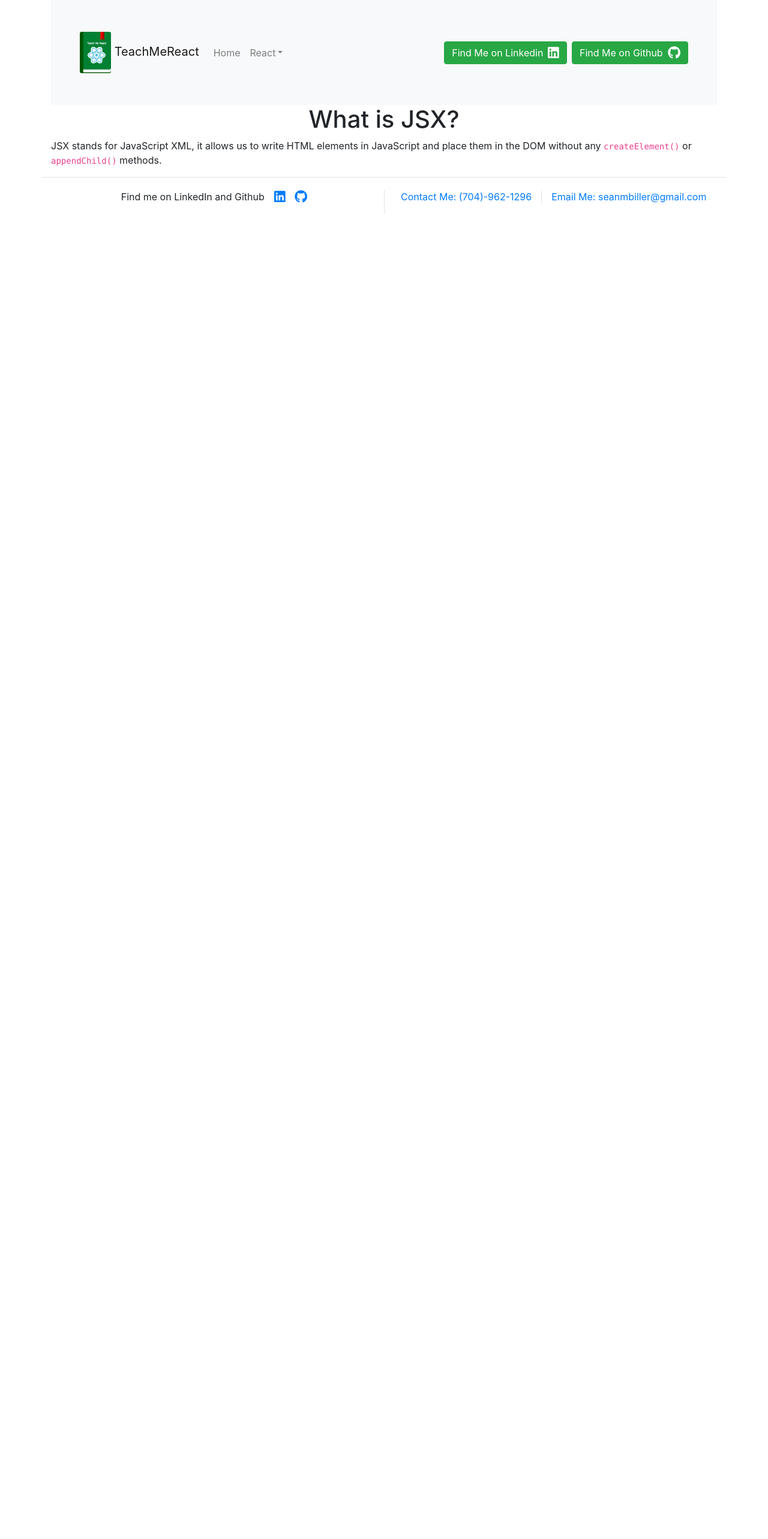
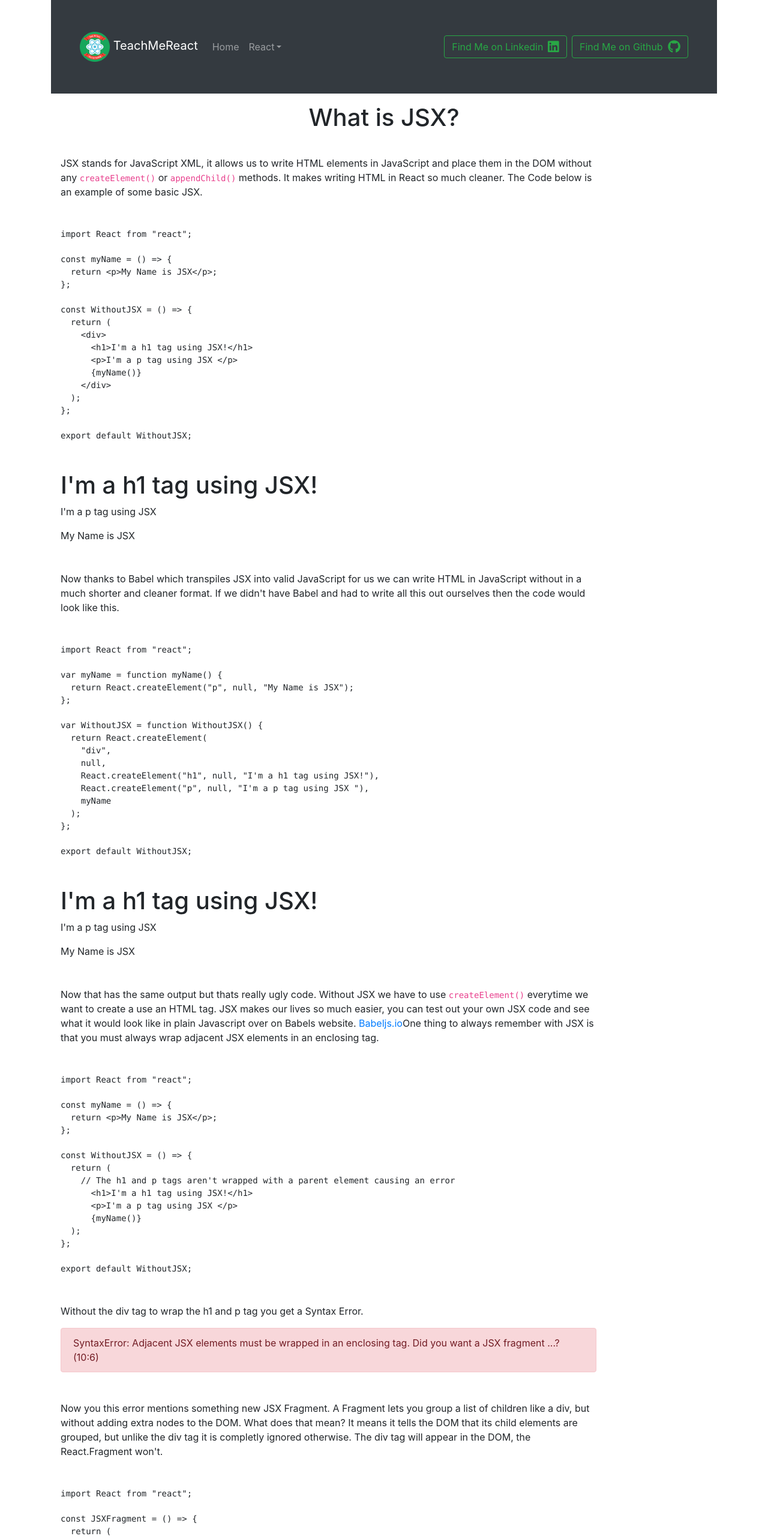
Before and after one commit to seanbiller/teachMeReact, a React (Create React App) app in the folder client/: page /what-is-jsx in a window 1280 px wide. Shown: the top 2566 px of the page at 60% size. Before the commit the page ends 800 px from the top, so only its background shows below. Built offline with nearby package versions, Linux system fonts and the light colour scheme.

Commit message:
JSX Page Rough Draft Finished

```diff
--- a/client/src/components/LandingPage.js
+++ b/client/src/components/LandingPage.js
@@ -6,6 +6,7 @@ import ReactLogo from "../images/react.png";
 import ReduxLogo from "../images/redux.png";
 import JavaScriptLogo from "../images/javascript.png";
 import Headshot from "../images/headshot.png";
+import Logo from "../images/logo2.png";
 
 const LandingPage = () => {
   return (
@@ -19,26 +20,27 @@ const LandingPage = () => {
               visual way possible. We cover Redux and JavaScript as they pertain
               to React.
             </p>
-            <p>
-              <Button variant="success">Learn more</Button>
-            </p>
+            <img
+              alt=""
+              src={Logo}
+              width="250"
+              height="250"
+              className="d-inline-block align-center"
+            />
           </Jumbotron>
         </Col>
       </Row>
       <Row>
-        <Col>
+        <Col lg={7}>
           <Jumbotron id="about-me">
             <h1>About Me,</h1>
             <p>
               My name is Sean Biller and I'm a React Developer based in the
               Boston MA area.
             </p>
-            <p>
-              <Button variant="success">Learn more</Button>
-            </p>
           </Jumbotron>
         </Col>
-        <Col>
+        <Col lg={5}>
           <Card id="contact-card">
             <Card.Img variant="top" src={Headshot} />
             <Card.Body>
@@ -70,7 +72,7 @@ const LandingPage = () => {
             <Card.Body>
               <Card.Title>React</Card.Title>
               <Card.Text>Start Here to Learn React</Card.Text>
-              <Button variant="success">Learn React</Button>
+              <Button variant="outline-success">Learn React</Button>
             </Card.Body>
           </Card>
         </Col>
@@ -81,7 +83,7 @@ const LandingPage = () => {
             <Card.Body>
               <Card.Title>JavaScript</Card.Title>
               <Card.Text>Start Here to Learn JavaScript</Card.Text>
-              <Button variant="success">Learn JavaScript</Button>
+              <Button variant="outline-success">Learn JavaScript</Button>
             </Card.Body>
           </Card>
         </Col>
@@ -91,7 +93,7 @@ const LandingPage = () => {
             <Card.Body>
               <Card.Title>Redux</Card.Title>
               <Card.Text>Start Here to Learn Redux</Card.Text>
-              <Button variant="success">Learn Redux</Button>
+              <Button variant="outline-success">Learn Redux</Button>
             </Card.Body>
           </Card>
         </Col>
--- a/client/src/components/NavigationBar.js
+++ b/client/src/components/NavigationBar.js
@@ -2,7 +2,7 @@ import React from "react";
 import { Navbar, Nav, NavDropdown, Button, Container } from "react-bootstrap";
 import { Link } from "react-router-dom";
 import { FontAwesomeIcon } from "@fortawesome/react-fontawesome";
-import Logo from "../images/TeachMeReactLogo.svg.png";
+import Logo from "../images/logo2.png";
 
 const NavigationBar = () => {
   return (
@@ -11,15 +11,15 @@ const NavigationBar = () => {
         className="p-5"
         collapseOnSelect
         expand="lg"
-        bg="light"
-        variant="light"
+        bg="dark"
+        variant="dark"
       >
         <Navbar.Brand as={Link} to="/">
           <img
             alt=""
             src={Logo}
-            width="52"
-            height="69"
+            width="50"
+            height="50"
             className="d-inline-block align-center"
           />{" "}
           TeachMeReact
@@ -31,8 +31,8 @@ const NavigationBar = () => {
               Home
             </Nav.Link>
             <NavDropdown title="React" id="collasible-nav-dropdown">
-              <NavDropdown.Item as={Link} to="/props-vs-state">
-                Props Vs State
+              <NavDropdown.Item as={Link} to="/what-is-jsx">
+                What Is JSX
               </NavDropdown.Item>
               <NavDropdown.Item as={Link} to="/react-components">
                 What are React Components
@@ -40,26 +40,26 @@ const NavigationBar = () => {
               <NavDropdown.Item as={Link} to="/functional-vs-class">
                 Functional vs Class Components
               </NavDropdown.Item>
-              <NavDropdown.Item as={Link} to="/what-is-jsx">
-                What Is JSX
+              <NavDropdown.Item as={Link} to="/props-vs-state">
+                Props Vs State
               </NavDropdown.Item>
-              <NavDropdown.Item as={Link} to="/lifecycle-methods">
+              {/* <NavDropdown.Item as={Link} to="/lifecycle-methods">
                 LifeCycle Methods
-              </NavDropdown.Item>
-              <NavDropdown.Item as={Link} to="/react-events">
-                React Events
-              </NavDropdown.Item>
+              </NavDropdown.Item> */}
               <NavDropdown.Item as={Link} to="/virtual-dom">
                 Virtual Dom
               </NavDropdown.Item>
+              {/* <NavDropdown.Item as={Link} to="/react-events">
+                React Events
+              </NavDropdown.Item>
               <NavDropdown.Item as={Link} to="/react-developer-tools">
                 React Developer Tools
-              </NavDropdown.Item>
+              </NavDropdown.Item> */}
             </NavDropdown>
           </Nav>
           <Nav>
             <Button
-              variant="success"
+              variant="outline-success"
               href="https://www.linkedin.com/in/seanbiller/"
               target="_blank"
             >
@@ -69,7 +69,7 @@ const NavigationBar = () => {
             </Button>
             <span className="ml-2"></span>
             <Button
-              variant="success"
+              variant="outline-success"
               href="https://github.com/seanbiller"
               target="_blank"
             >
--- a/client/src/components/reactFolder/PropsVsState.js
+++ b/client/src/components/reactFolder/PropsVsState.js
@@ -2,7 +2,6 @@ import React from "react";
 import { Col, Container, Row } from "react-bootstrap";
 import Prism from "prismjs";
 import ParentComponent from "./propsVsState/ParentComponent";
-import ChildComponent from "./propsVsState/ChildComponent";
 import StateComponent from "./propsVsState/StateComponent";
 
 const code1 = `
--- a/client/src/components/reactFolder/WhatIsJSX.js
+++ b/client/src/components/reactFolder/WhatIsJSX.js
@@ -1,25 +1,206 @@
 import React from "react";
-import { Col, Container, Row } from "react-bootstrap";
+import { Col, Container, Row, Alert } from "react-bootstrap";
+import Prism from "prismjs";
+import JSX from "./jsxFolder/JSX";
+import WithoutJSX from "./jsxFolder/WithoutJSX";
+import JSXFragment from "./jsxFolder/JSXFragment";
 
-const WhatIsJSX = () => {
+const code1 = `
+import React from "react";
+
+const myName = () => {
+  return <p>My Name is JSX</p>;
+};
+
+const WithoutJSX = () => {
+  return (
+    <div>
+      <h1>I'm a h1 tag using JSX!</h1>
+      <p>I'm a p tag using JSX </p>
+      {myName()}
+    </div>
+  );
+};
+
+export default WithoutJSX;
+`.trim();
+
+const code2 = `
+import React from "react";
+
+var myName = function myName() {
+  return React.createElement("p", null, "My Name is JSX");
+};
+
+var WithoutJSX = function WithoutJSX() {
+  return React.createElement(
+    "div",
+    null,
+    React.createElement("h1", null, "I'm a h1 tag using JSX!"),
+    React.createElement("p", null, "I'm a p tag using JSX "),
+    myName
+  );
+};
+
+export default WithoutJSX;
+`.trim();
+
+const code3 = `
+import React from "react";
+
+const myName = () => {
+  return <p>My Name is JSX</p>;
+};
+
+const WithoutJSX = () => {
+  return (
+    // The h1 and p tags aren't wrapped with a parent element causing an error
+      <h1>I'm a h1 tag using JSX!</h1>
+      <p>I'm a p tag using JSX </p>
+      {myName()}
+  );
+};
+
+export default WithoutJSX;
+`.trim();
+
+const code4 = `
+import React from "react";
+
+const JSXFragment = () => {
+  return (
+    <React.Fragment>
+      <h1>If you inspect me theres no parent element!</h1>
+      <p>React Fragments wrap your JSX without effecting the output</p>
+    </React.Fragment>
+  );
+};
+
+export default JSXFragment;
+`.trim();
+
+class WhatIsJSX extends React.Component {
+  componentDidMount() {
+    Prism.highlightAll();
+  }
+  render() {
     return (
       <Container>
-      <Row>
+        <Row className="p-3">
           <Col>
             <h1 align="center">What is JSX?</h1>
           </Col>
         </Row>
-      <Row>
-        <Col>
+        <Row className="p-3">
+          <Col lg={10}>
             <p>
               JSX stands for JavaScript XML, it allows us to write HTML elements
               in JavaScript and place them in the DOM without any{" "}
-            <code>createElement()</code> or <code>appendChild()</code> methods.
+              <code>createElement()</code> or <code>appendChild()</code>{" "}
+              methods. It makes writing HTML in React so much cleaner. The Code
+              below is an example of some basic JSX.
             </p>
+          </Col>
+        </Row>
+        <Row className="p-3">
+          <Col lg={10}>
+            <pre>
+              <code className="language-jsx line-numbers">{code1}</code>
+            </pre>
+          </Col>
+        </Row>
+        <Row className="p-3">
+          <Col lg={10}>
+            <JSX />
+          </Col>
+        </Row>
+        <Row className="p-3">
+          <Col lg={10}>
+            <p>
+              Now thanks to Babel which transpiles JSX into valid JavaScript for
+              us we can write HTML in JavaScript without in a much shorter and
+              cleaner format. If we didn't have Babel and had to write all this
+              out ourselves then the code would look like this.
+            </p>
+          </Col>
+        </Row>
+        <Row className="p-3">
+          <Col lg={10}>
+            <pre>
+              <code className="language-jsx line-numbers">{code2}</code>
+            </pre>
+          </Col>
+        </Row>
+        <Row className="p-3">
+          <Col lg={10}>
+            <WithoutJSX />
+          </Col>
+        </Row>
+        <Row className="p-3">
+          <Col lg={10}>
+            <p>
+              Now that has the same output but thats really ugly code. Without
+              JSX we have to use <code>createElement()</code> everytime we want
+              to create a use an HTML tag. JSX makes our lives so much easier,
+              you can test out your own JSX code and see what it would look like
+              in plain Javascript over on Babels website.{" "}
+              <a
+                target="_black"
+                href="https://babeljs.io/repl#?browsers=defaults%2C%20not%20ie%2011%2C%20not%20ie_mob%2011&build=&builtIns=false&spec=false&loose=false&code_lz=MYewdgzgLgBAtgTwHIEM4FMYF4YAoCU2AfDAN4BQAkAE7pQCu1YMAPAA5ECyCMqGMASwgwAUgGUAGiwD0HcgF9y5UJFgB1AVAAWIelHETseQlhIVaDJnnIxWAEwEA3IlRZaAjEQCSAcjgwUGA8YKBQAcxh6CAEwCIMAQhkPF1tbdm8_AJg2EPDI6NjRSVZZFNTSRD50AkVKGQdncnwFIA&debug=false&forceAllTransforms=false&shippedProposals=false&circleciRepo=&evaluate=false&fileSize=false&timeTravel=false&sourceType=module&lineWrap=true&presets=env%2Ces2015%2Ces2016%2Ces2017%2Creact%2Cstage-0%2Cstage-1%2Cstage-2%2Cstage-3%2Ces2015-loose%2Ctypescript%2Cflow&prettier=true&targets=&version=7.13.8&externalPlugins="
+              >
+                Babeljs.io
+              </a>
+              One thing to always remember with JSX is that you must always wrap
+              adjacent JSX elements in an enclosing tag.
+            </p>
+          </Col>
+        </Row>
+        <Row className="p-3">
+          <Col lg={10}>
+            <pre>
+              <code className="language-jsx line-numbers">{code3}</code>
+            </pre>
+          </Col>
+        </Row>
+        <Row className="p-3">
+          <Col lg={10}>
+            <p>
+              Without the div tag to wrap the h1 and p tag you get a Syntax
+              Error.
+            </p>
+            <Alert variant="danger">
+              SyntaxError: Adjacent JSX elements must be wrapped in an enclosing
+              tag. Did you want a JSX fragment <>...</>? (10:6)
+            </Alert>
+          </Col>
+        </Row>
+        <Row className="p-3">
+          <Col lg={10}>
+            <p>
+              Now you this error mentions something new JSX Fragment. A Fragment
+              lets you group a list of children like a div, but without adding
+              extra nodes to the DOM. What does that mean? It means it tells the
+              DOM that its child elements are grouped, but unlike the div tag it
+              is completly ignored otherwise. The div tag will appear in the
+              DOM, the React.Fragment won't.
+            </p>
+          </Col>
+        </Row>
+        <Row className="p-3">
+          <Col lg={10}>
+            <pre>
+              <code className="language-jsx line-numbers">{code4}</code>
+            </pre>
+          </Col>
+        </Row>
+        <Row className="p-3">
+          <Col lg={10}>
+            <JSXFragment />
           </Col>
         </Row>
       </Container>
     );
-};
+  }
+}
 
 export default WhatIsJSX;
--- /dev/null
+++ b/client/src/components/reactFolder/jsxFolder/JSX.js
@@ -0,0 +1,17 @@
+import React from "react";
+
+const myName = () => {
+  return <p>My Name is JSX</p>;
+};
+
+const WithoutJSX = () => {
+  return (
+    <div>
+      <h1>I'm a h1 tag using JSX!</h1>
+      <p>I'm a p tag using JSX </p>
+      {myName()}
+    </div>
+  );
+};
+
+export default WithoutJSX;
--- /dev/null
+++ b/client/src/components/reactFolder/jsxFolder/JSXFragment.js
@@ -0,0 +1,12 @@
+import React from "react";
+
+const JSXFragment = () => {
+  return (
+    <React.Fragment>
+      <h1>If you inspect me theres no parent element!</h1>
+      <p>React Fragments wrap your JSX without effecting the output</p>
+    </React.Fragment>
+  );
+};
+
+export default JSXFragment;
--- /dev/null
+++ b/client/src/components/reactFolder/jsxFolder/WithoutJSX.js
@@ -0,0 +1,17 @@
+import React from "react";
+
+var myName = function myName() {
+  return React.createElement("p", null, "My Name is JSX");
+};
+
+var WithoutJSX = function WithoutJSX() {
+  return React.createElement(
+    "div",
+    null,
+    React.createElement("h1", null, "I'm a h1 tag using JSX!"),
+    React.createElement("p", null, "I'm a p tag using JSX "),
+    myName()
+  );
+};
+
+export default WithoutJSX;
```
Also changed, not shown: client/src/images/logo2.png (added), 1 other file (tests, documents, lock files or other folders). Lines whose indentation alone changed are shown as unchanged.
